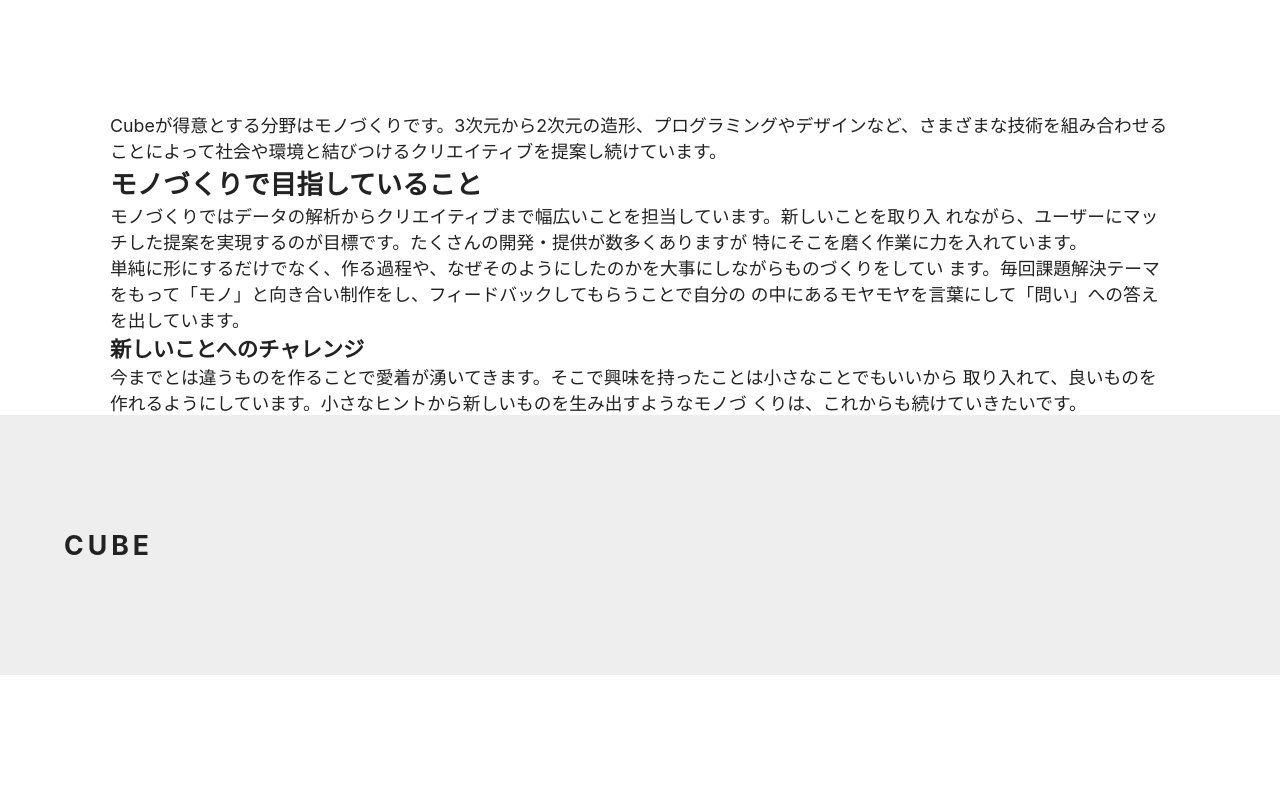
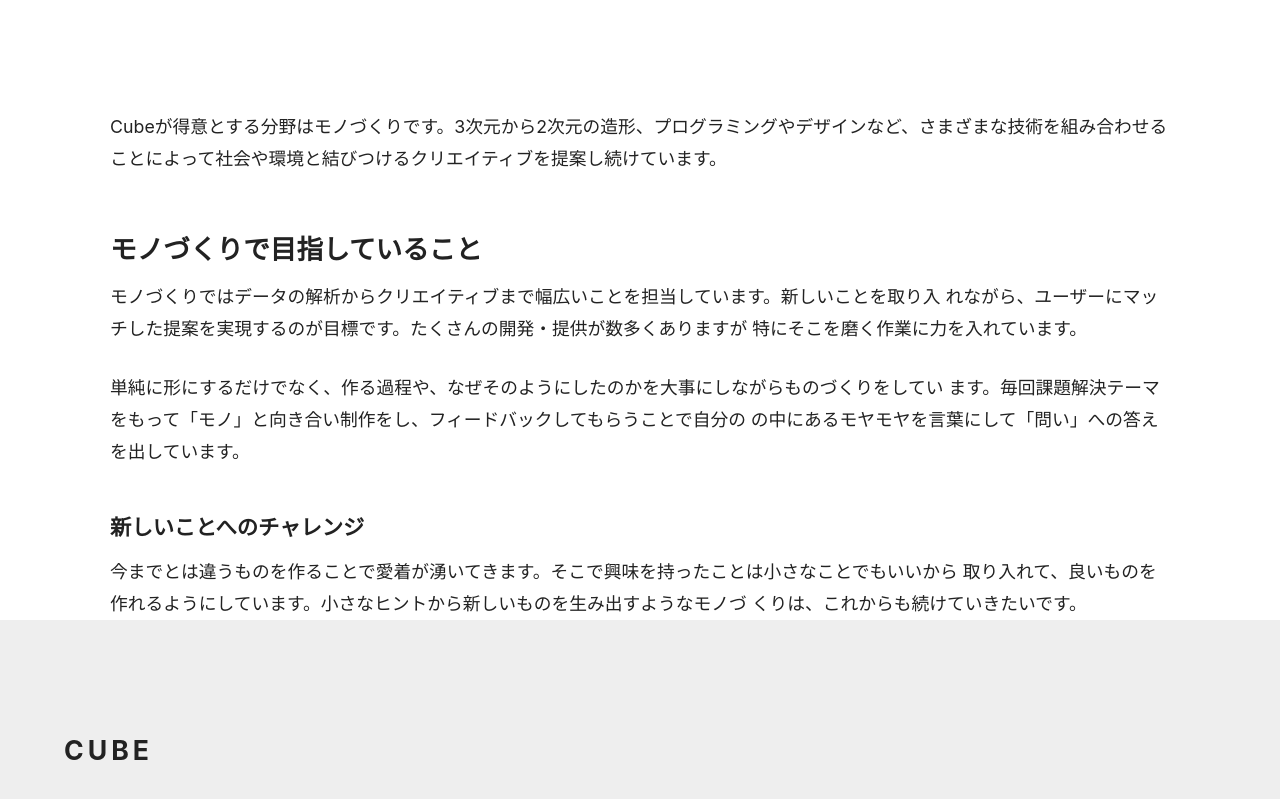
Before and after one commit to itc-s23013/blog, a Next.js app: page /about in a window 1280 px wide. Shown: the part 395-1194 px from the top of the page. Before the commit the page ends 1070 px from the top, so only its background shows below. Built offline with nearby package versions, Linux system fonts and the light colour scheme.

Commit message:
chapter4_6

```diff
--- /dev/null
+++ b/components/post-body.js
@@ -0,0 +1,5 @@
+import styles from 'styles/post-body.module.css'
+
+export default function PostBody ({ children }) {
+  return <div className={styles.stack}>{children}</div>
+}
--- a/pages/about.js
+++ b/pages/about.js
@@ -1,11 +1,12 @@
 import Container from 'components/container'
 import Hero from 'components/hero'
+import PostBody from 'components/post-body'
 
 export default function About () {
   return (
     <Container>
       <Hero title='About' subtitle='About development activities' />
-
+      <PostBody>
         <p>
           Cubeが得意とする分野はモノづくりです。3次元から2次元の造形、プログラミングやデザインなど、さまざまな技術を組み合わせることによって社会や環境と結びつけるクリエイティブを提案し続けています。
         </p>
@@ -26,6 +27,7 @@ export default function About () {
           取り入れて、良いものを作れるようにしています。小さなヒントから新しいものを生み出すようなモノづ
           くりは、これからも続けていきたいです。
         </p>
+      </PostBody>
     </Container>
   )
 }
```
Lines whose indentation alone changed are shown as unchanged.
